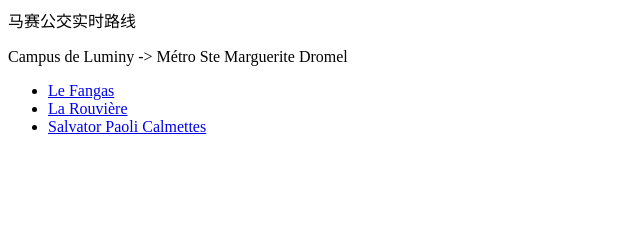
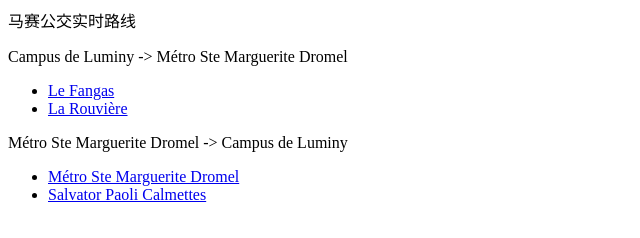
Before and after one commit to SPEARKO/SPEARKO.github.io, a plain HTML site: page index.html in a window 1280 px wide. Shown: the whole page, without its empty margins (0-640 px from the left). Drawn offline with Linux system fonts and the light colour scheme.

Commit message:
Update index.html

```diff
--- a/index.html
+++ b/index.html
@@ -1,8 +1,13 @@
 <p>马赛公交实时路线</p>
 
-<p>Campus de Luminy -> Métro Ste Marguerite Dromel</p>
+<p>  Campus de Luminy -> Métro Ste Marguerite Dromel</p>
 <ul>
   <li> <a href="https://map.rtm.fr/FlashCode.html?station=01898">Le Fangas</a> </li>
   <li> <a href="https://map.rtm.fr/FlashCode.html?station=01897">La Rouvière</a> </li>
+</ul>
+
+<p>  Métro Ste Marguerite Dromel -> Campus de Luminy</p>
+<ul>
+  <li> <a href="https://map.rtm.fr/FlashCode.html?station=01887">Métro Ste Marguerite Dromel</a> </li>
   <li> <a href="https://map.rtm.fr/FlashCode.html?station=01891">Salvator Paoli Calmettes</a> </li>
 </ul>
```
